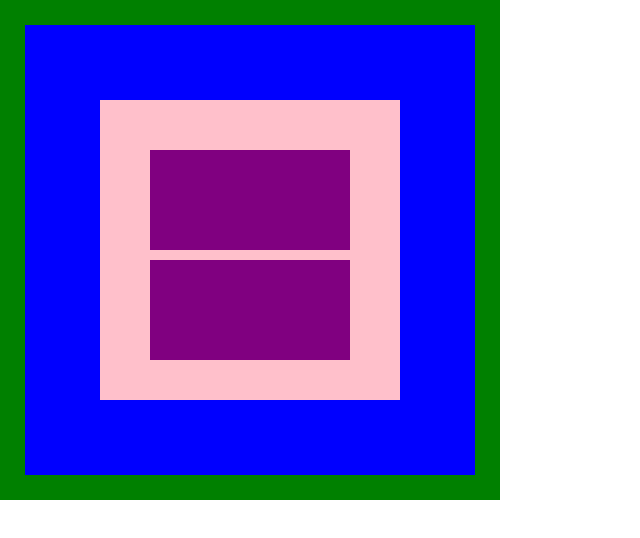
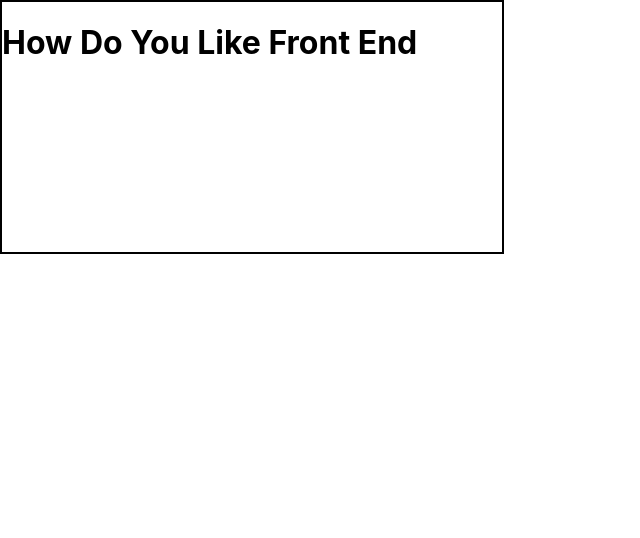
Before and after one commit to EricChukoltyansky/react, a React (Create React App) app: page / in a window 1280 px wide. Shown: the top 538 px of the page, without its empty margins (0-640 px from the left). Built offline with nearby package versions, Linux system fonts and the light colour scheme.

Commit message:
start of quiz

```diff
--- a/src/App.js
+++ b/src/App.js
@@ -1,17 +1,9 @@
-import Box1 from "./components/2.3/box1/Box1";
-// import Box2 from "./components/2.3/box2/Box2";
-// import Box3 from "./components/2.3/box3/Box3";
-// import Box4 from "./components/2.3/box4/Box4";
+import Quiz from "./components/3.2/quiz/Quiz";
 import "./App.css";
 import React from "react";
 
-
 function App() {
-  return (
-
-      <Box1 />
-
-  )
+  return <Quiz/>;
 }
 
 export default App;
--- /dev/null
+++ b/src/components/3.2/quiz/Quiz.jsx
@@ -0,0 +1,13 @@
+import './quiz.css';
+import React from "react";
+import QuizTitle from '../quizTitle/QuizTitle';
+
+function Quiz() {
+  return (
+      <div className='quiz'>
+          <QuizTitle/>
+      </div>
+  )
+}
+
+export default Quiz;
--- /dev/null
+++ b/src/components/3.2/quiz/quiz.css
@@ -0,0 +1,5 @@
+.quiz {
+    border: 2px solid black;
+    width: 500px;
+    height: 250px;
+}
--- /dev/null
+++ b/src/components/3.2/quizTitle/QuizTitle.jsx
@@ -0,0 +1,12 @@
+import React from "react";
+import "./quizTitle.css";
+
+function QuizTitle() {
+  return (
+    <div>
+      <h1>How Do You Like Front End</h1>
+    </div>
+  );
+}
+
+export default QuizTitle;
```
Also changed, not shown: src/components/3.2/quizTitle/quizTitle.css (added).
